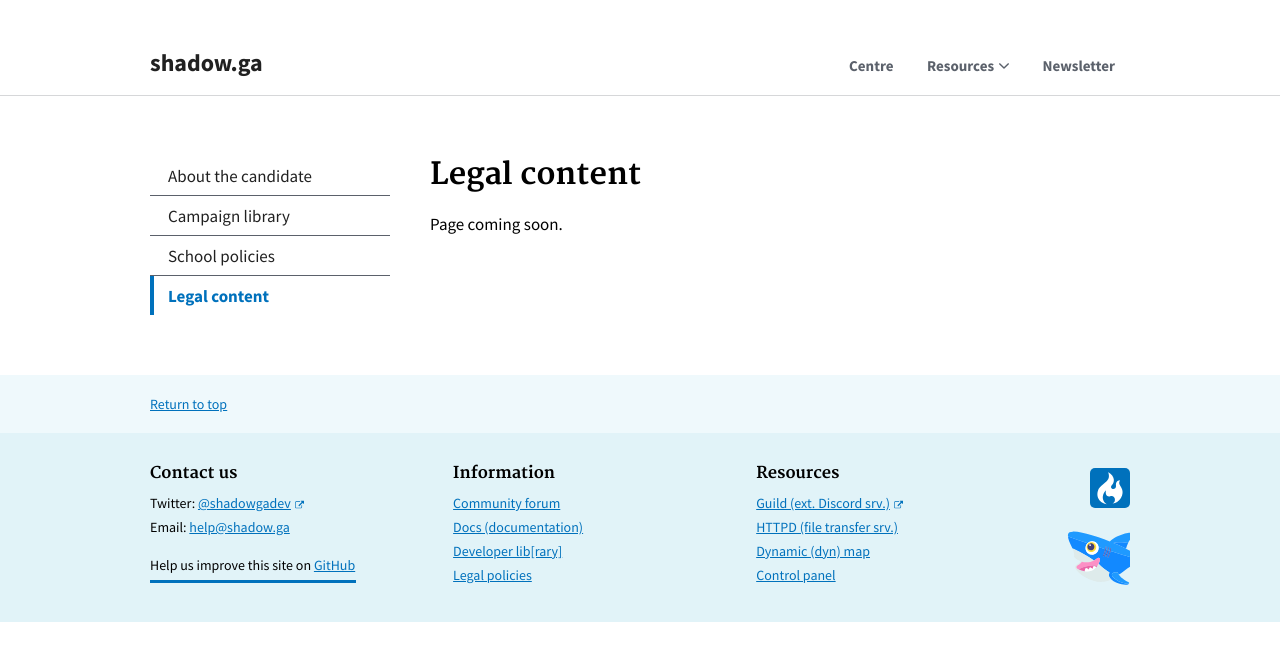
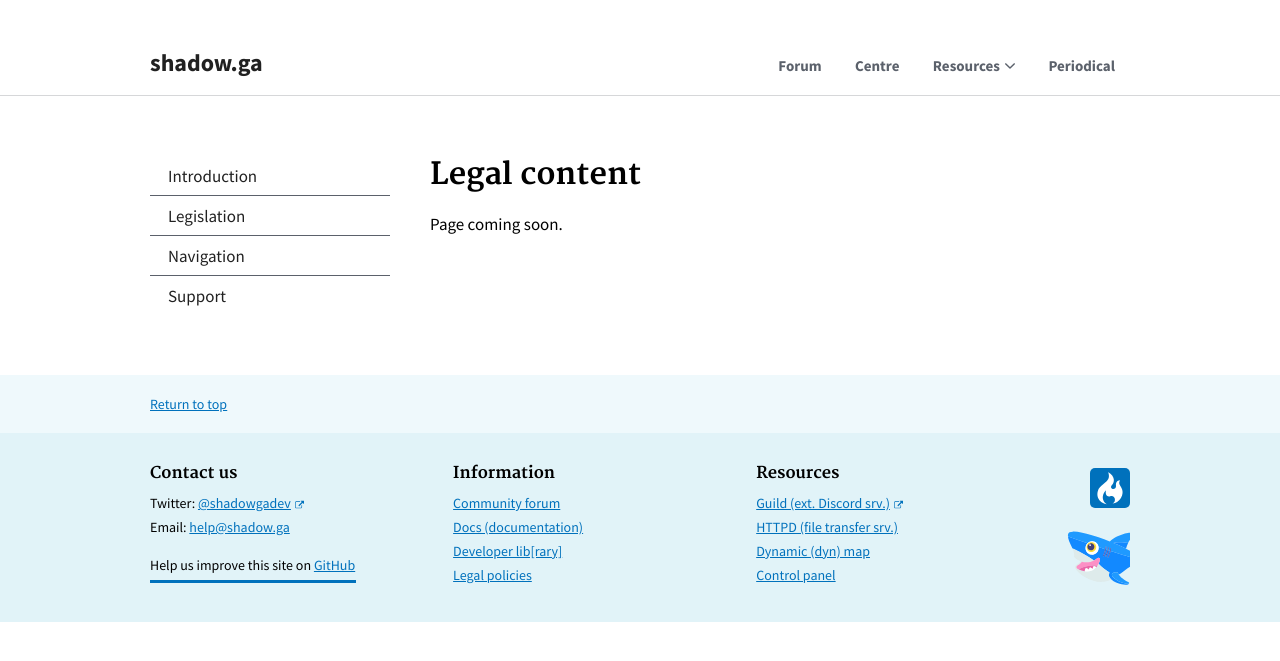
Before and after one commit to serrif/website, a Jekyll site: the page built from main/docs/legal.md, in a window 1280 px wide. Shown: the top 661 px of the page. Built offline with Jekyll 4.4.1, drawn with Linux system fonts in a browser that asks for light colours.

Commit message:
Update navigation.yml

```diff
--- a/_data/navigation.yml
+++ b/_data/navigation.yml
@@ -12,12 +12,15 @@
 #   links: primary
 #
 primary:
+  - text: Forum
+    href: https://f.shadow.ga
+    external: true
   - text: Centre
-    href: /docs/
+    href: /centre/
   - text: Resources
     links: footer
-  - text: Newsletter
-    href: /newsletter/
+  - text: Periodical
+    href: /periodical/
 
 secondary:
   - text: Documentation
@@ -27,14 +30,15 @@ secondary:
     external: true
 
 docs:
-  - text: About the candidate
+  - text: Introduction
     href: /docs/
-  - text: Campaign library
-    href: /docs/library
-  - text: School policies
-    href: /docs/policies
-  - text: Legal content
-    href: /docs/legal
+  - text: Legislation
+    href: /docs/legis
+  - text: Navigation
+    href: /docs/navig
+  - text: Support
+    href: /docs/suppo
+    external: true
 
 footer:
   - text: Guild (ext. Discord srv.)
```
